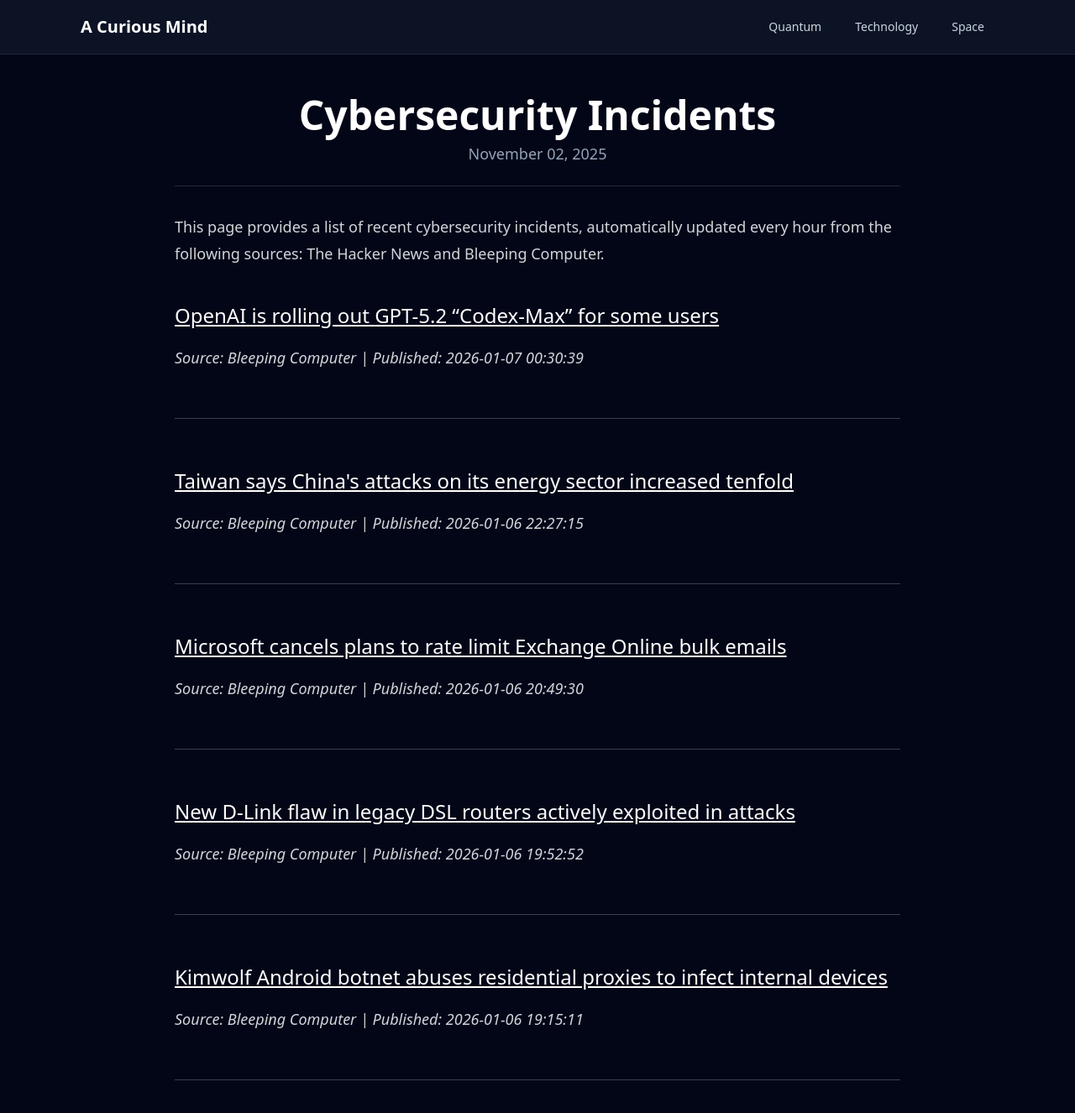
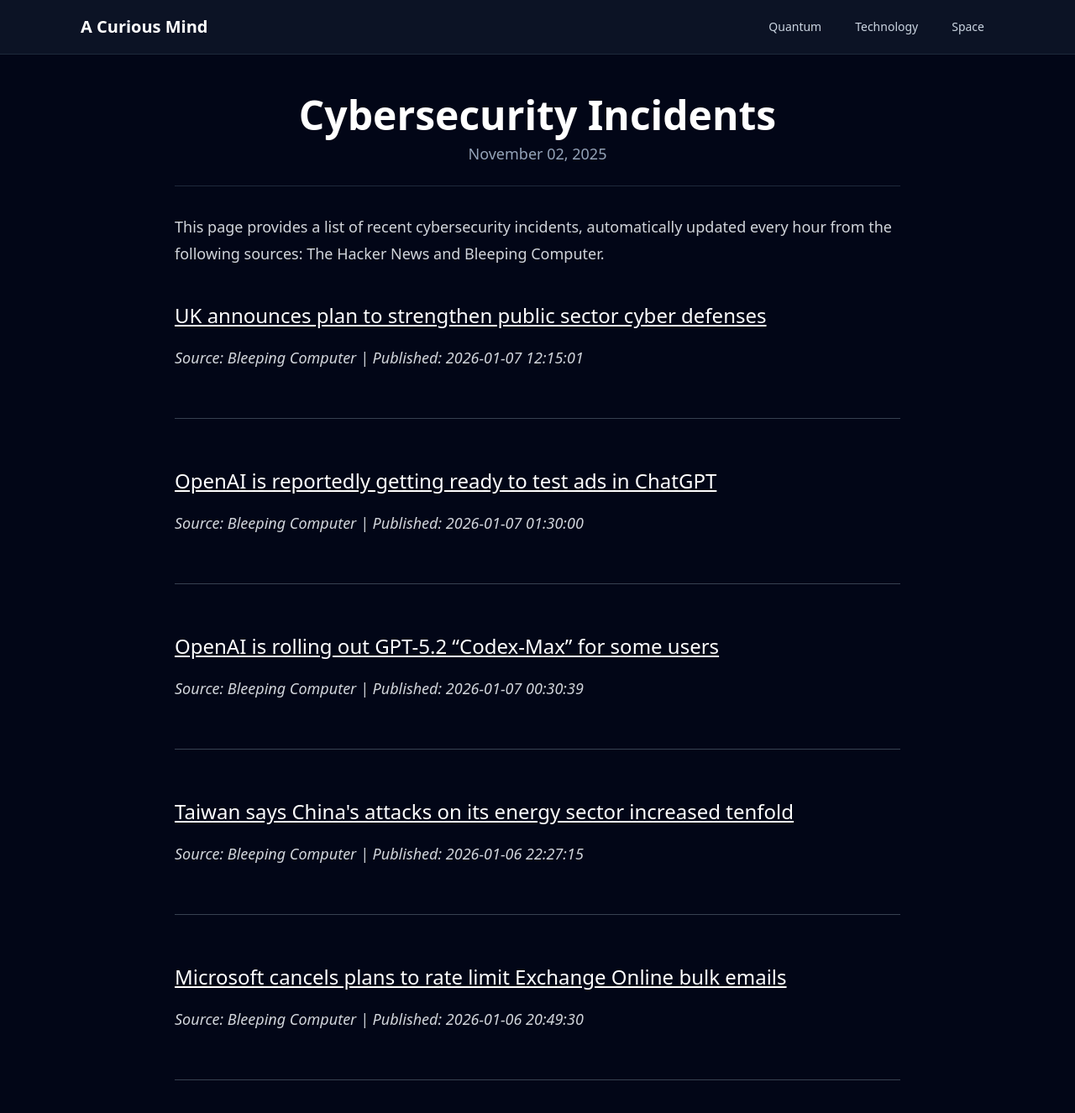
Before and after one commit to onehl7/onehl7.github.io, a Jekyll site: the page built from _posts/2025-11-02-cybersecurity-incidents.md, in a window 1280 px wide and 1400 px high. Shown: the top 1326 px of the window at 84% size. Built offline with Jekyll 4.4.1, drawn with Linux system fonts in a browser that asks for light colours; nearby versions of some CDN libraries.

Commit message:
Update news data

```diff
--- a/_data/news.json
+++ b/_data/news.json
@@ -1,4 +1,16 @@
 [
+  {
+    "source": "Bleeping Computer",
+    "title": "UK announces plan to strengthen public sector cyber defenses",
+    "link": "https://www.bleepingcomputer.com/news/security/uk-announces-plan-to-strengthen-public-sector-cyber-defenses/",
+    "published": "2026-01-07 12:15:01"
+  },
+  {
+    "source": "Bleeping Computer",
+    "title": "OpenAI is reportedly getting ready to test ads in ChatGPT",
+    "link": "https://www.bleepingcomputer.com/news/artificial-intelligence/openai-is-reportedly-getting-ready-to-test-ads-in-chatgpt/",
+    "published": "2026-01-07 01:30:00"
+  },
   {
     "source": "Bleeping Computer",
     "title": "OpenAI is rolling out GPT-5.2 \u201cCodex-Max\u201d for some users",
@@ -16,17 +28,5 @@
     "title": "Microsoft cancels plans to rate limit Exchange Online bulk emails",
     "link": "https://www.bleepingcomputer.com/news/microsoft/microsoft-cancels-plans-to-rate-limit-exchange-online-bulk-emails/",
     "published": "2026-01-06 20:49:30"
-  },
-  {
-    "source": "Bleeping Computer",
-    "title": "New D-Link flaw in legacy DSL routers actively exploited in attacks",
-    "link": "https://www.bleepingcomputer.com/news/security/new-d-link-flaw-in-legacy-dsl-routers-actively-exploited-in-attacks/",
-    "published": "2026-01-06 19:52:52"
-  },
-  {
-    "source": "Bleeping Computer",
-    "title": "Kimwolf Android botnet abuses residential proxies to infect internal devices",
-    "link": "https://www.bleepingcomputer.com/news/security/kimwolf-android-botnet-abuses-residential-proxies-to-infect-internal-devices/",
-    "published": "2026-01-06 19:15:11"
   }
 ]
```
